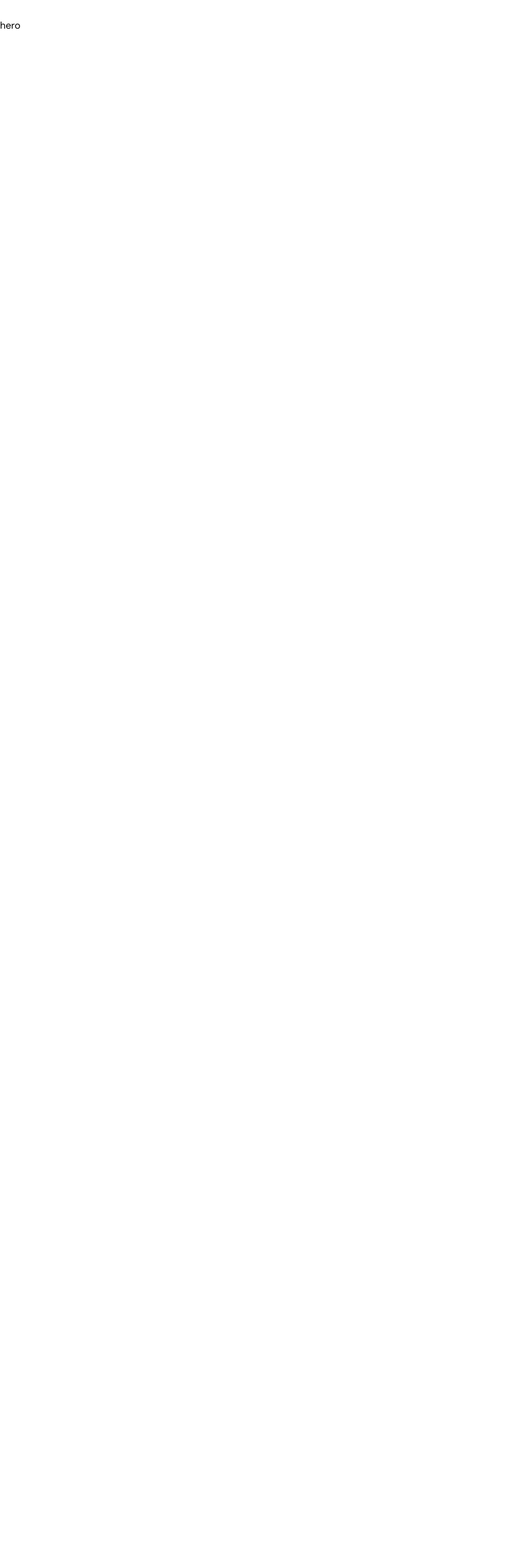
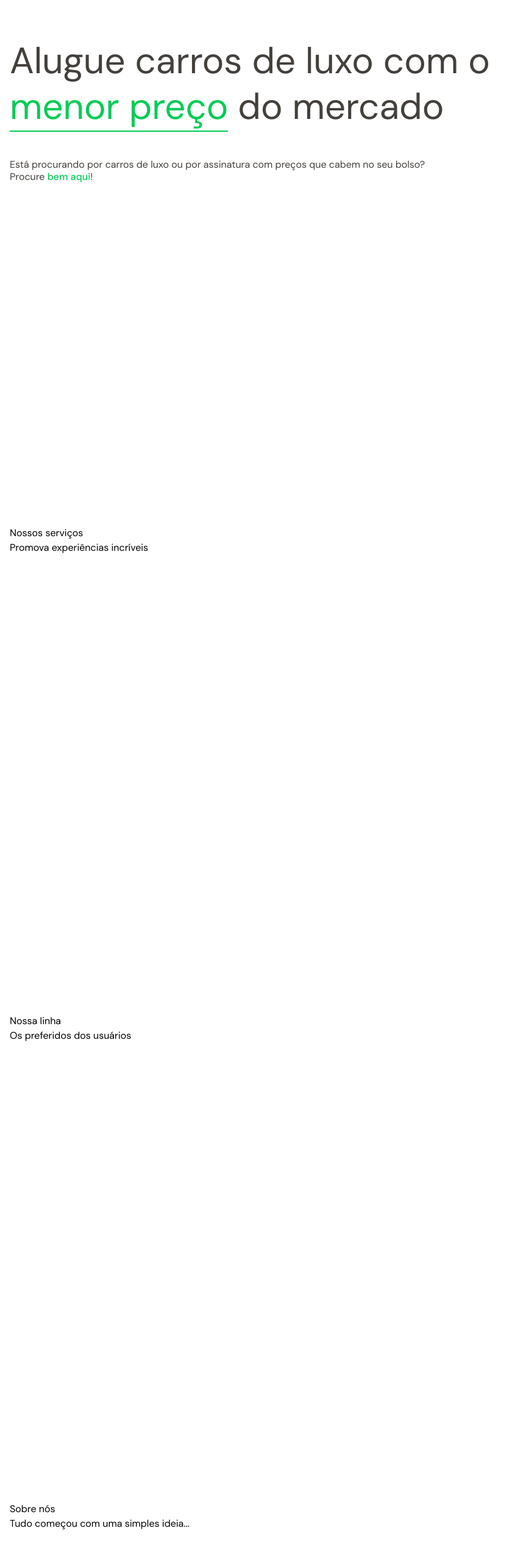
Before and after one commit to fgouvea10/rentx, a React (Vite) app in the folder rentx.web/: page / in a window 1280 px wide. Shown: the part 80-2626 px from the top of the page at 61% size, without its empty margins (0-863 px from the left). Before the commit the page ends 800 px from the top, so only its background shows below. Built offline with nearby package versions, Linux system fonts and the light colour scheme.

Commit message:
feat: create unfinished home screen

```diff
--- a/rentx.web/src/pages/Home/index.tsx
+++ b/rentx.web/src/pages/Home/index.tsx
@@ -1,7 +1,59 @@
-
-
 export function Home() {
   return (
-    <div>hero</div>
-  )
+    <>
+      <section className="w-full min-h-screen relative">
+        <div className="w-full max-w-[1280px] my-0 mx-auto flex items-center justify-between py-8 px-4">
+          <div>
+            <h1 className="text-6xl text-stone-700 leading-tight">
+              Alugue carros de luxo com o <br />
+              <span className="text-primary500 border-b-2 border-b-solid border-b-primary500">
+                menor preço
+              </span>{' '}
+              do mercado
+            </h1>
+            <p className="text-stone-700 mt-12 leading-tight">
+              Está procurando por carros de luxo ou por assinatura com preços
+              que cabem no seu bolso? <br /> Procure{' '}
+              <span className="font-medium text-primary500">bem aqui</span>!
+            </p>
+            {/* <div>
+            <input />
+          </div> */}
+          </div>
+        </div>
+      </section>
+
+      <section className="w-full min-h-screen relative">
+        <div className="w-full max-w-[1280px] my-0 mx-auto flex items-center justify-between py-8 px-4">
+          <div className="">
+            <span>Nossos serviços</span>
+            <h2>Promova experiências incríveis</h2>
+          </div>
+          {/* cards with features */}
+        </div>
+      </section>
+      <section className="w-full min-h-screen relative">
+        <div className="w-full max-w-[1280px] my-0 mx-auto flex items-center justify-between py-8 px-4">
+          <div className="">
+            <span>Nossa linha</span>
+            <h2>Os preferidos dos usuários</h2>
+          </div>
+        </div>
+      </section>
+      <section className="w-full min-h-screen relative">
+        <div className="w-full max-w-[1280px] my-0 mx-auto flex items-center justify-between py-8 px-4">
+          <div className="">
+            <span>Sobre nós</span>
+            <h2>Tudo começou com uma simples ideia...</h2>
+          </div>
+        </div>
+      </section>
+      {/* <section className='w-full min-h-screen relative'>
+    <div className="w-full max-w-[1280px] my-0 mx-auto flex items-center justify-between py-8 px-4">
+   a section with discount and news letter
+    </div>
+    </section> */}
+      {/* <footer></footer> */}
+    </>
+  );
 }
--- a/rentx.web/tailwind.config.cjs
+++ b/rentx.web/tailwind.config.cjs
@@ -1,7 +1,8 @@
 /** @type {import('tailwindcss').Config} */
 module.exports = {
   content: [
-    "./src/components/layout/**/**/*.tsx"
+    "./src/components/layout/**/**/*.tsx",
+    "./src/pages/**/*.tsx"
   ],
   theme: {
     extend: {
```
Also changed, not shown: rentx.web/.prettierrc.json.
